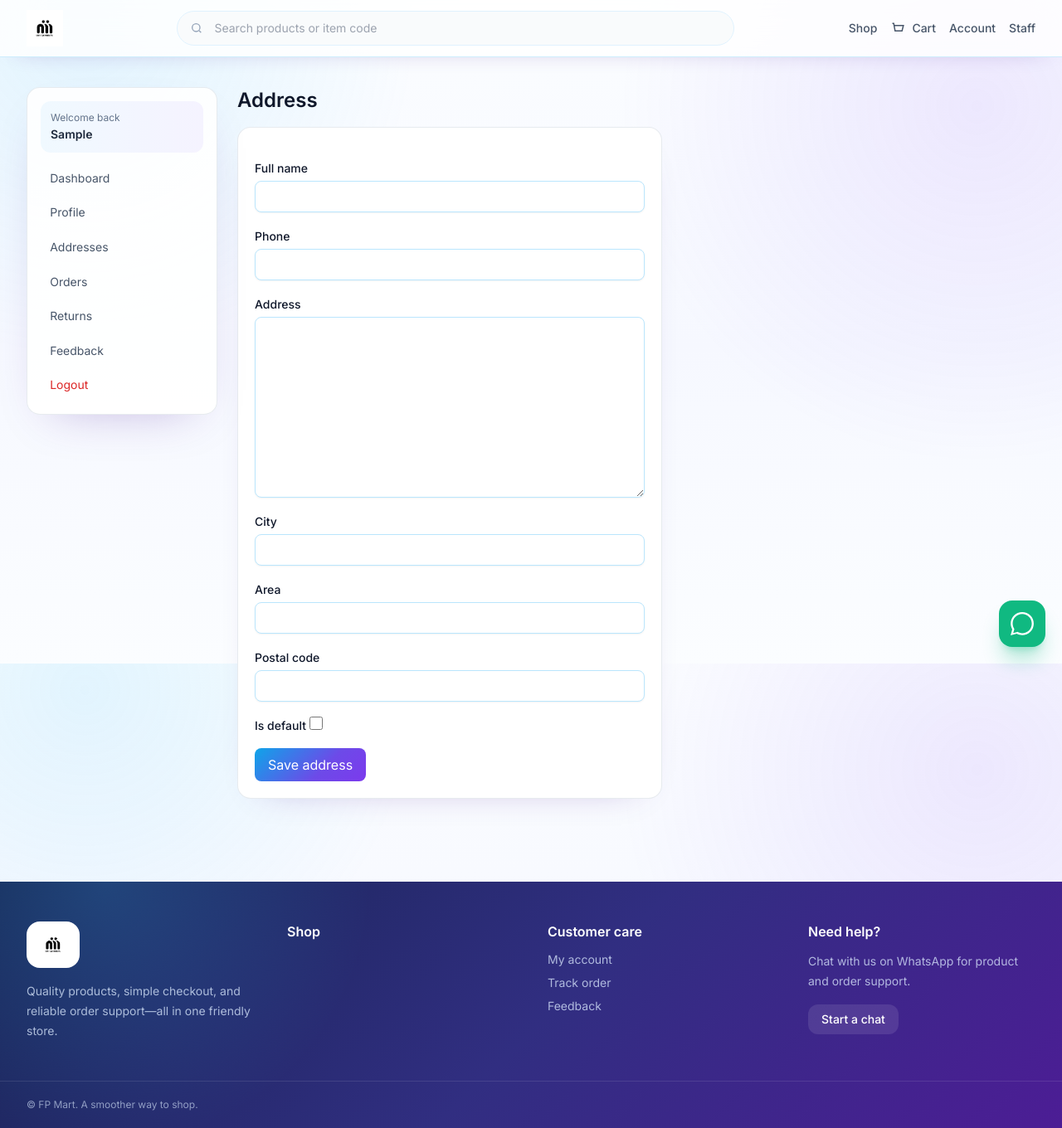
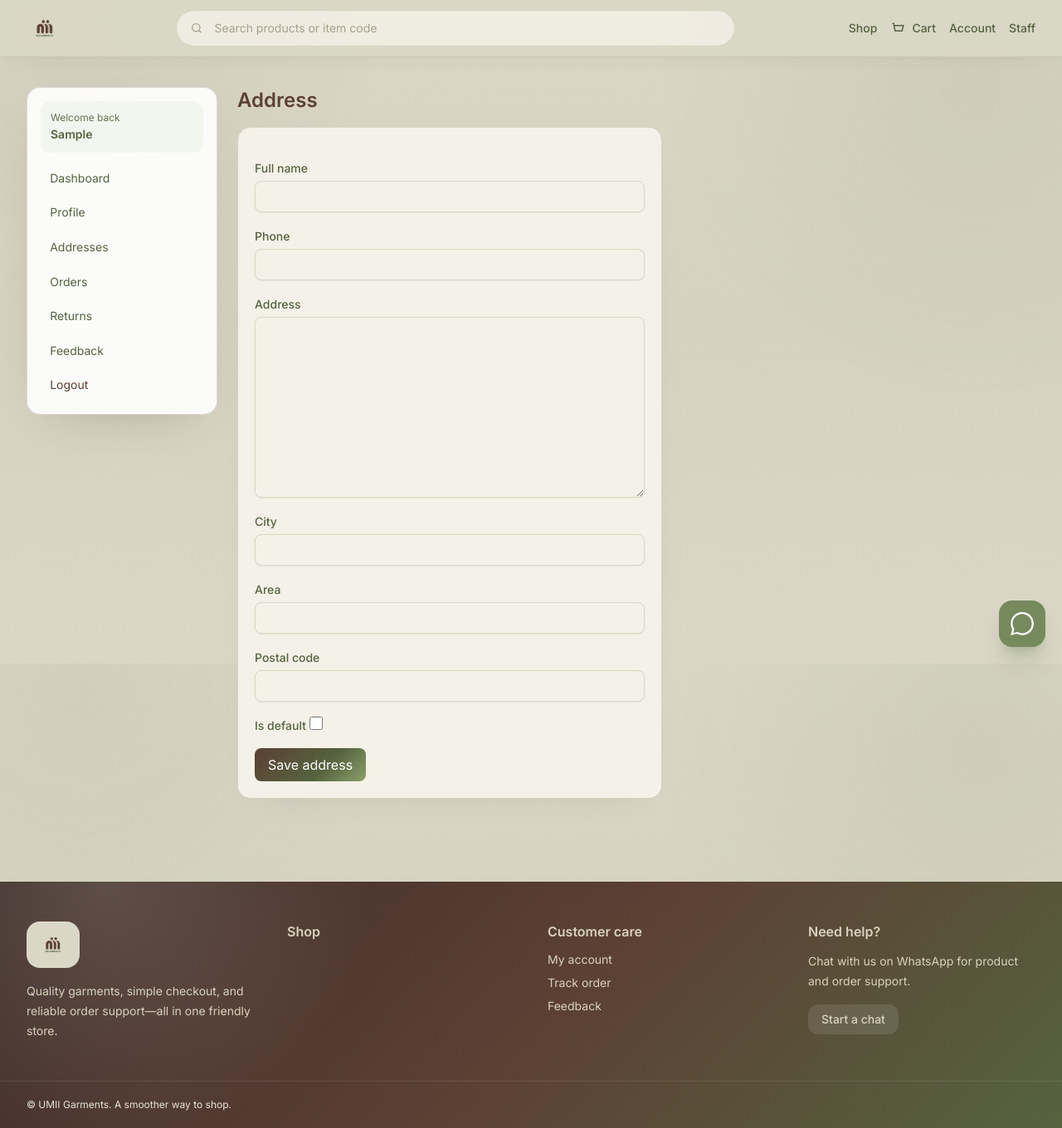
Before and after one commit to officermdm-spec/UMII, a Django app: page /account/addresses/add/ in a window 1280 px wide. Shown: the whole page at 83% size. Run offline with Django 5.2, Linux system fonts and the light colour scheme; the visitor is signed in with stand-in values (Sample User, id 1); data that the repository does not hold is empty; some libraries are stand-ins or nearby versions.

Commit message:
Initial commit for new client umi

```diff
--- a/static/css/app.css
+++ b/static/css/app.css
@@ -1,12 +1,15 @@
-/* Modern light-blue + purple design layer used with Tailwind CDN */
+/* Colors sampled from the UMII Garments logo */
 :root {
-  --ink: #172033;
-  --muted: #64748b;
-  --sky: #0ea5e9;
-  --purple: #6d4ae8;
-  --violet: #8b5cf6;
-  --line: rgba(148, 163, 184, 0.22);
-  --shadow: 0 22px 60px -32px rgba(76, 29, 149, 0.35);
+  --sage-bg: #DAD7C6;
+  --sage-soft: #F4F1E8;
+  --clay: #5C4034;
+  --clay-soft: #B99D82;
+  --olive: #55633F;
+  --olive-soft: #8DA06C;
+  --ink: var(--olive);
+  --muted: #68734f;
+  --line: rgba(92, 64, 52, 0.18);
+  --shadow: 0 22px 60px -32px rgba(92, 64, 52, 0.35);
 }
 
 * { box-sizing: border-box; }
@@ -18,17 +21,51 @@ body {
 }
 
 .site-body {
+  background-color: var(--sage-bg);
   background:
-    radial-gradient(circle at 8% 4%, rgba(56, 189, 248, 0.13), transparent 25rem),
-    radial-gradient(circle at 92% 16%, rgba(139, 92, 246, 0.12), transparent 27rem),
-    linear-gradient(180deg, #fbfdff 0%, #f6f8ff 52%, #fbfdff 100%);
+    radial-gradient(circle at 8% 4%, rgba(92, 64, 52, 0.06), transparent 22rem),
+    radial-gradient(circle at 92% 12%, rgba(85, 99, 63, 0.08), transparent 24rem),
+    linear-gradient(180deg, #DAD7C6 0%, #d5d2c0 48%, #DAD7C6 100%);
+  color: var(--olive);
+}
+
+.site-body [class~="bg-white"],
+.site-body [class~="bg-white/80"],
+.site-body [class~="bg-white/90"],
+.site-body [class~="bg-white/95"] {
+  background-color: rgba(244, 241, 232, var(--tw-bg-opacity, 1));
+}
+
+.site-body :is(h1, h2, h3, h4, h5, h6) {
+  color: var(--clay);
+}
+
+.site-body .text-slate-900,
+.site-body .text-slate-800,
+.site-body .text-slate-700,
+.site-body .text-slate-600 {
+  color: var(--olive);
+}
+
+.site-body .text-slate-500,
+.site-body .text-slate-400 {
+  color: var(--muted);
+}
+
+.site-body :is(h1, h2, h3, h4, h5, h6).text-slate-900,
+.site-body :is(h1, h2, h3, h4, h5, h6).text-slate-800,
+.site-body :is(h1, h2, h3, h4, h5, h6).text-slate-700,
+.site-body :is(h1, h2, h3, h4, h5, h6).text-slate-600,
+.site-body :is(h1, h2, h3, h4, h5, h6).text-slate-500,
+.site-body :is(h1, h2, h3, h4, h5, h6).text-slate-400 {
+  color: var(--clay);
 }
 
 .store-main { position: relative; }
 .glass-nav {
-  border-color: rgba(186, 230, 253, 0.7);
-  background: rgba(255, 255, 255, 0.82);
-  box-shadow: 0 8px 30px -22px rgba(76, 29, 149, 0.45);
+  border-color: rgba(92, 64, 52, 0.1);
+  background: rgba(218, 215, 198, 0.9);
+  box-shadow: 0 8px 30px -22px rgba(92, 64, 52, 0.28);
 }
 
 .brand-mark {
@@ -70,11 +107,11 @@ input[type="checkbox"] { margin-right: 0.35rem; }
 
 .store-main .rounded-2xl.border.bg-white {
   border-color: var(--line);
-  box-shadow: 0 16px 42px -34px rgba(76, 29, 149, 0.42);
+  box-shadow: 0 16px 42px -34px rgba(92, 64, 52, 0.25);
 }
 
 .store-main .bg-brand-600 {
-  background: linear-gradient(135deg, #0ea5e9, #6d4ae8 62%, #7c3aed);
+  background: linear-gradient(135deg, #5C4034, #55633F 62%, #8DA06C);
 }
 
 .store-main table tbody tr {
@@ -207,20 +244,20 @@ input[type="checkbox"] { margin-right: 0.35rem; }
   transition: color 150ms ease, background 150ms ease;
 }
 .account-link:hover {
-  color: #5834d4;
-  background: linear-gradient(90deg, rgba(224, 242, 254, 0.75), rgba(237, 233, 254, 0.75));
+  color: #5C4034;
+  background: linear-gradient(90deg, rgba(218, 215, 198, 0.7), rgba(214, 224, 199, 0.6));
 }
 
 .site-footer {
-  color: #dbeafe;
+  color: #f5f2ea;
   background:
-    radial-gradient(circle at 10% 0%, rgba(56, 189, 248, 0.2), transparent 20rem),
-    linear-gradient(135deg, #172554, #312e81 52%, #4c1d95);
+    radial-gradient(circle at 10% 0%, rgba(218, 215, 198, 0.18), transparent 20rem),
+    linear-gradient(135deg, #3d2d29, #5C4034 52%, #55633F);
 }
 
 .proof-upload-panel {
-  border: 1px dashed rgba(109, 74, 232, 0.4);
-  background: linear-gradient(135deg, rgba(240, 249, 255, 0.9), rgba(245, 243, 255, 0.9));
+  border: 1px dashed rgba(92, 64, 52, 0.35);
+  background: linear-gradient(135deg, rgba(244, 241, 232, 0.9), rgba(214, 224, 199, 0.8));
 }
 
 .staff-sidebar {
--- a/templates/base.html
+++ b/templates/base.html
@@ -8,36 +8,117 @@
   <link href="https://fonts.googleapis.com/css2?family=Inter:wght@400;500;600;700&display=swap" rel="stylesheet">
   <script src="https://cdn.tailwindcss.com"></script>
   <script>
+    const oliveTones = {
+      50: '#f3f6ef',
+      100: '#e7ebdc',
+      200: '#d3dcc0',
+      300: '#bac79d',
+      400: '#8ea06d',
+      500: '#768a5e',
+      600: '#55633F',
+      700: '#434f31',
+      800: '#2f3a27',
+      900: '#1f281d'
+    };
+    const clayTones = {
+      50: '#f8f4ef',
+      100: '#eee5dc',
+      200: '#ddcbbb',
+      300: '#c7aa93',
+      400: '#a98770',
+      500: '#80604e',
+      600: '#5C4034',
+      700: '#4b342d',
+      800: '#362923',
+      900: '#241b1a'
+    };
+    const neutralTones = {
+      50: '#f4f1e8',
+      100: '#eae6da',
+      200: '#DAD7C6',
+      300: '#c9c5b1',
+      400: '#a5a28d',
+      500: '#68734f',
+      600: '#55633F',
+      700: '#434f31',
+      800: '#344026',
+      900: '#26301f'
+    };
     tailwind.config = {
       theme: {
         extend: {
           fontFamily: { sans: ['Inter', 'ui-sans-serif', 'system-ui'] },
           colors: {
             brand: {
-              50: '#f0f7ff',
-              100: '#e0effe',
-              200: '#c7e0fd',
-              300: '#a8b8fc',
-              400: '#8b7cf8',
-              500: '#7a5af0',
-              600: '#6b46e8',
-              700: '#5834d4',
-              800: '#4829b0',
-              900: '#3a228c'
-            }
+              50: '#f4f1e8',
+              100: '#e7e0d2',
+              200: '#d8cfbb',
+              300: '#c7b79d',
+              400: '#a98f77',
+              500: '#7f685d',
+              600: '#5C4034',
+              700: '#4b342d',
+              800: '#362923',
+              900: '#241b1a'
+            },
+            olive: {
+              50: '#f3f6ef',
+              100: '#e7ebdc',
+              200: '#d3dcc0',
+              300: '#bac79d',
+              400: '#8ea06d',
+              500: '#768a5e',
+              600: '#55633F',
+              700: '#434f31',
+              800: '#2f3a27',
+              900: '#1f281d'
+            },
+            sage: {
+              50: '#f8f6f1',
+              100: '#e9e3d8',
+              200: '#d8d2be',
+              300: '#c3bfa8',
+              400: '#b6ad90',
+              500: '#a39d84',
+              600: '#DAD7C6',
+              700: '#b7b39d',
+              800: '#7f7e69',
+              900: '#4d4d42'
+            },
+            slate: neutralTones,
+            gray: neutralTones,
+            zinc: neutralTones,
+            stone: neutralTones,
+            sky: oliveTones,
+            blue: oliveTones,
+            cyan: oliveTones,
+            teal: oliveTones,
+            emerald: oliveTones,
+            green: oliveTones,
+            lime: oliveTones,
+            violet: oliveTones,
+            indigo: oliveTones,
+            purple: oliveTones,
+            rose: clayTones,
+            pink: clayTones,
+            fuchsia: clayTones,
+            red: clayTones,
+            orange: clayTones,
+            amber: clayTones,
+            yellow: clayTones
           }
         }
       }
     }
   </script>
   {% load static %}
-  <link rel="icon" href="{% static 'brand/favicon.ico' %}" sizes="any">
-  <link rel="icon" type="image/png" href="{% static 'brand/favicon.png' %}">
-  <link rel="apple-touch-icon" href="{% static 'brand/favicon.png' %}">
+  <link rel="icon" href="{% static 'brand/favicon.svg' %}" type="image/svg+xml">
+  <link rel="icon" href="{% static 'brand/favicon.png' %}" type="image/png">
+  <link rel="apple-touch-icon" href="{% static 'brand/favicon.svg' %}">
   <link rel="stylesheet" href="{% static 'css/app.css' %}">
   {% block extra_head %}{% endblock %}
 </head>
-<body class="site-body min-h-full font-sans text-slate-900 antialiased">
+<body class="site-body min-h-full font-sans antialiased">
   {% block body %}{% endblock %}
   <script src="{% static 'js/app.js' %}"></script>
   {% block extra_js %}{% endblock %}
--- a/templates/components/brand_logo.html
+++ b/templates/components/brand_logo.html
@@ -1,2 +1,2 @@
 {% load static %}
-<img src="{% static 'brand/logo.png' %}" alt="{{ site_name|default:'FP Mart' }}" class="{{ logo_class|default:'h-10 w-auto max-w-[200px] object-contain' }}">
+<img src="{% static 'brand/logo.png' %}" alt="{{ site_name|default:'UMII Garments' }}" class="{{ logo_class|default:'h-10 w-auto max-w-[200px] object-contain' }}">
--- a/templates/components/footer.html
+++ b/templates/components/footer.html
@@ -1,36 +1,36 @@
 <footer class="site-footer mt-16">
   <div class="mx-auto grid max-w-7xl gap-10 px-4 py-12 sm:grid-cols-2 sm:px-6 lg:grid-cols-4 lg:px-8">
     <div>
-      <a href="{% url 'store:home' %}" class="inline-flex rounded-2xl bg-white px-3 py-2">
+      <a href="{% url 'store:home' %}" class="inline-flex rounded-2xl bg-[#DAD7C6] px-3 py-2">
         {% include "components/brand_logo.html" with logo_class="h-10 w-auto max-w-[180px] object-contain" %}
       </a>
-      <p class="mt-4 max-w-xs text-sm leading-6 text-blue-100/75">Quality products, simple checkout, and reliable order support—all in one friendly store.</p>
+      <p class="mt-4 max-w-xs text-sm leading-6 text-sage-200">Quality garments, simple checkout, and reliable order support—all in one friendly store.</p>
     </div>
     <div>
-      <p class="font-semibold text-white">Shop</p>
-      <ul class="mt-3 space-y-2 text-sm text-blue-100/75">
+      <p class="font-semibold text-sage-200">Shop</p>
+      <ul class="mt-3 space-y-2 text-sm text-sage-200">
         {% for cat in nav_categories %}
-          <li><a class="transition hover:text-white" href="{% url 'store:category' cat.slug %}">{{ cat.name }}</a></li>
+          <li><a class="transition hover:text-sage-200" href="{% url 'store:category' cat.slug %}">{{ cat.name }}</a></li>
         {% endfor %}
       </ul>
     </div>
     <div>
-      <p class="font-semibold text-white">Customer care</p>
-      <ul class="mt-3 space-y-2 text-sm text-blue-100/75">
-        <li><a class="transition hover:text-white" href="{% url 'customers:dashboard' %}">My account</a></li>
-        <li><a class="transition hover:text-white" href="{% url 'orders_customer:list' %}">Track order</a></li>
-        <li><a class="transition hover:text-white" href="{% url 'reviews_customer:feedback' %}">Feedback</a></li>
+      <p class="font-semibold text-sage-200">Customer care</p>
+      <ul class="mt-3 space-y-2 text-sm text-sage-200">
+        <li><a class="transition hover:text-sage-200" href="{% url 'customers:dashboard' %}">My account</a></li>
+        <li><a class="transition hover:text-sage-200" href="{% url 'orders_customer:list' %}">Track order</a></li>
+        <li><a class="transition hover:text-sage-200" href="{% url 'reviews_customer:feedback' %}">Feedback</a></li>
       </ul>
     </div>
     <div>
-      <p class="font-semibold text-white">Need help?</p>
-      <p class="mt-3 text-sm leading-6 text-blue-100/75">Chat with us on WhatsApp for product and order support.</p>
+      <p class="font-semibold text-sage-200">Need help?</p>
+      <p class="mt-3 text-sm leading-6 text-sage-200">Chat with us on WhatsApp for product and order support.</p>
       {% if whatsapp_number %}
-        <a href="https://wa.me/{{ whatsapp_number }}" target="_blank" rel="noopener" class="mt-4 inline-flex rounded-xl bg-white/10 px-4 py-2 text-sm font-medium text-white transition hover:bg-white/20">Start a chat</a>
+        <a href="https://wa.me/{{ whatsapp_number }}" target="_blank" rel="noopener" class="mt-4 inline-flex rounded-xl bg-white/10 px-4 py-2 text-sm font-medium text-sage-200 transition hover:bg-white/20">Start a chat</a>
       {% endif %}
     </div>
   </div>
   <div class="border-t border-white/10">
-    <p class="mx-auto max-w-7xl px-4 py-5 text-xs text-blue-100/60 sm:px-6 lg:px-8">© FP Mart. A smoother way to shop.</p>
+    <p class="mx-auto max-w-7xl px-4 py-5 text-xs text-sage-100 sm:px-6 lg:px-8">© UMII Garments. A smoother way to shop.</p>
   </div>
 </footer>
```
Also changed, not shown: other parts of static/css/app.css (+32 -32 lines), templates/emails/password_reset_email.html (+11 -11 lines), templates/staff/products/barcode_print.html (+10 -7 lines), static/brand/favicon.svg (added), static/brand/logo.png.
